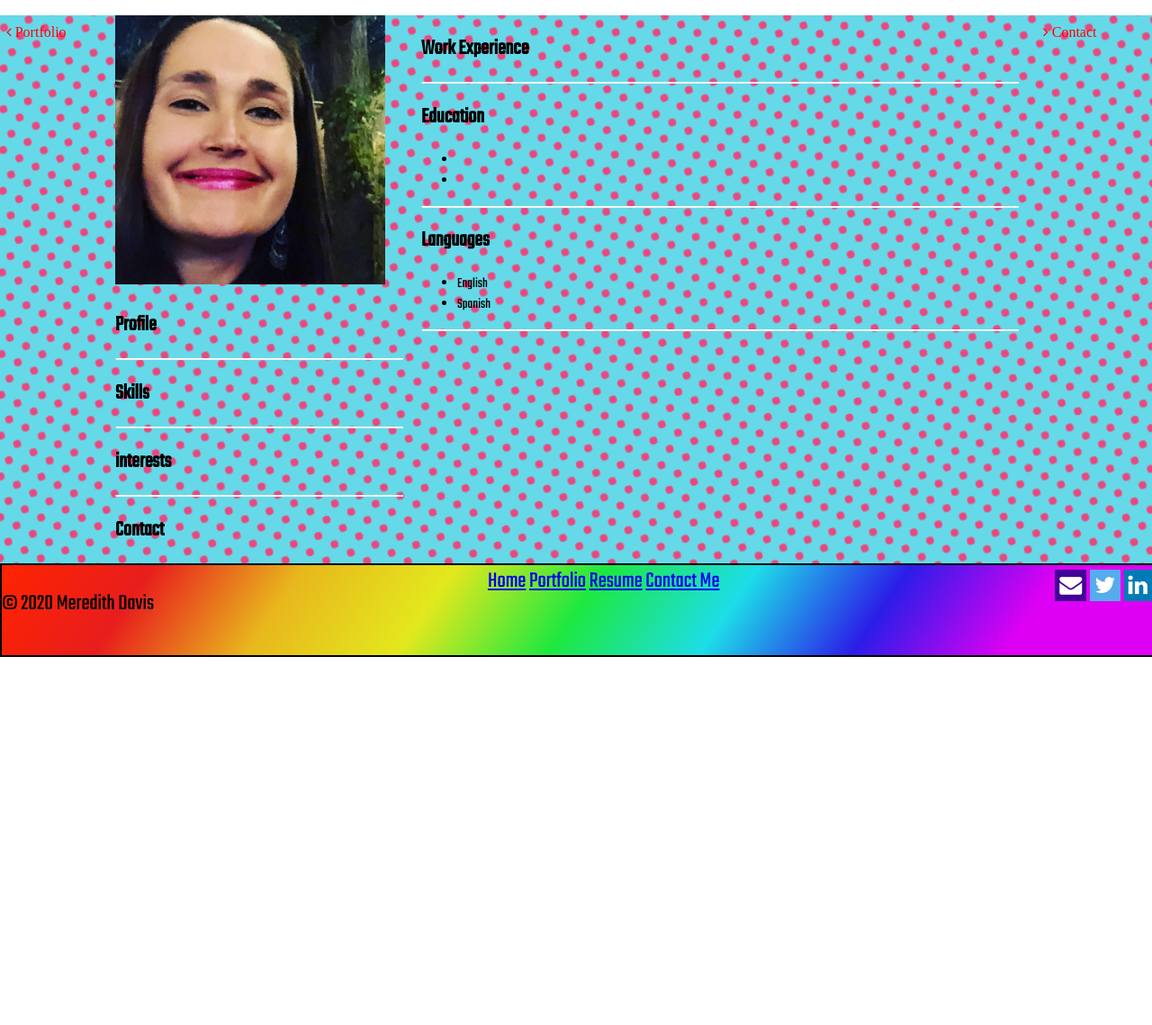
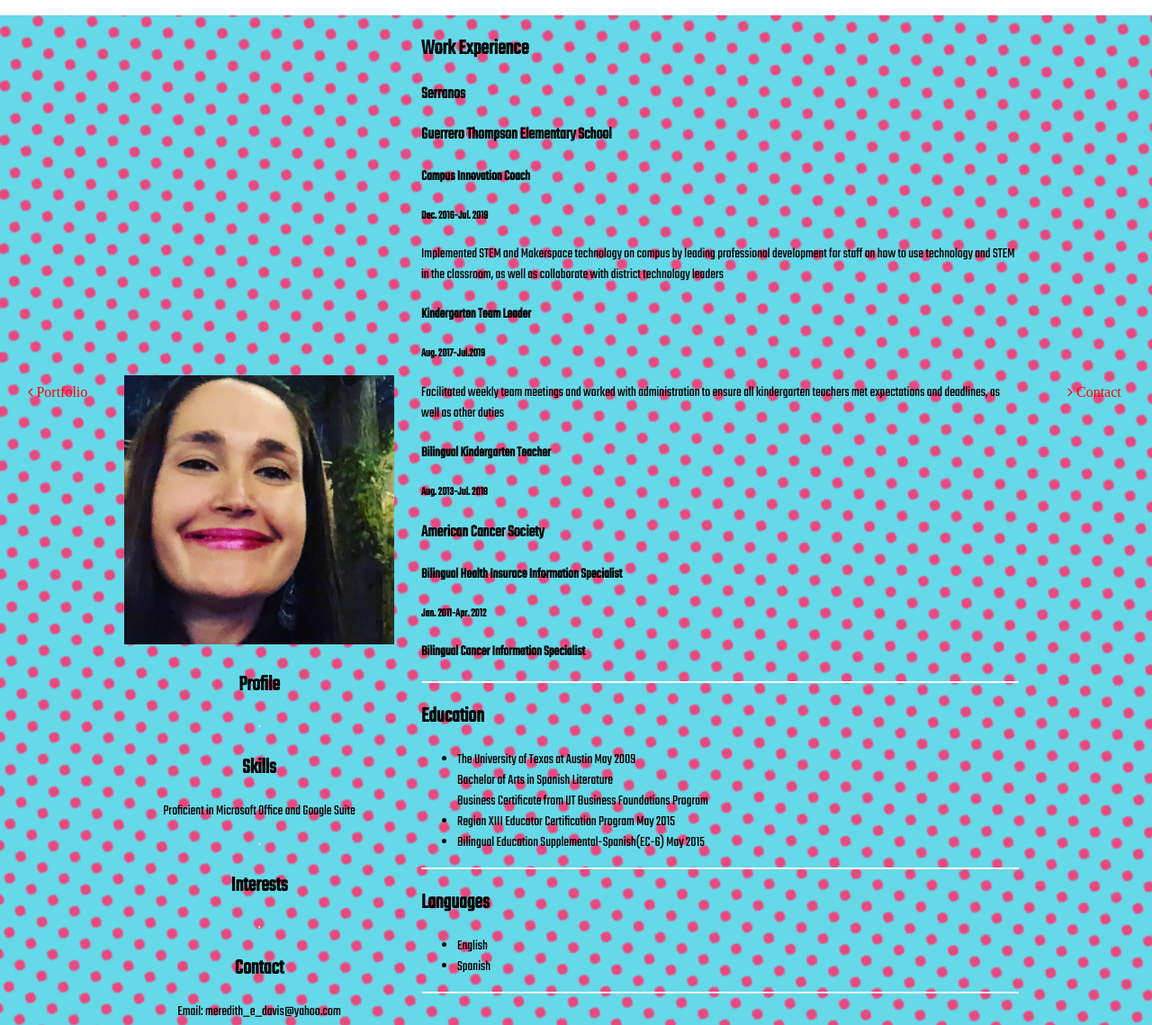
Before and after one commit to MeredithDavis23/Final-Portfolio, a plain HTML site: page resume.html in a window 1280 px wide. Shown: the part 280-1419 px from the top of the page at 90% size. Before the commit the page ends 1010 px from the top, so only its background shows below. Drawn offline with Linux system fonts and the light colour scheme.

Commit message:
resume update

```diff
--- a/resume.html
+++ b/resume.html
@@ -59,13 +59,13 @@
                     <hr>
                     <section id="skills">
                         <h2>Skills</h2>
-                        <p>
+                        <p> Proficient in Microsoft Office and Google Suite
 
                         </p>
                     </section>
                     <hr>
                     <section id="interests">
-                        <h2>interests</h2>
+                        <h2>Interests</h2>
                         <p>
 
                         </p>
@@ -73,7 +73,7 @@
                     <hr>
                     <section id="resume-contact">
                         <h2>Contact</h2>
-                        <p>
+                        <p> Email: meredith_e_davis@yahoo.com
 
                         </p>
                     </section>
@@ -81,21 +81,35 @@
                 <section id="resume-main">
                     <section id="work">
                         <h2>Work Experience</h2>
-                        <h3></h3>
+                        <h3>Serranos</h3>
                             <p></p>
-                        <h3></h3>
-                            <p></p>
-                        <h3></h3>
-                            <p></p>
+                        <h3>Guerrero Thompson Elementary School</h3>
+                            <h4>Campus Innovation Coach </h4>
+                                <h5>Dec. 2016-Jul. 2019</h5>
+                                <p>Implemented STEM and Makerspace technology on campus by leading professional development for staff on how to use technology and STEM in the classroom, as well as collaborate with district technology leaders</p>
+                            <h4>Kindergarten Team Leader</h4>
+                                <h5>Aug. 2017-Jul.2019</h5>
+                                <p>Facilitated weekly team meetings and worked with administration to ensure all kindergarten teachers met expectations and deadlines, as well as other duties</p>
+                            <h4>Bilingual Kindergarten Teacher</h4>
+                                <h5>Aug. 2013-Jul. 2019</h5>
+                                <p></p>
+                        <h3>American Cancer Society</h3>
+                            <h4>Bilingual Health Insurace Information Specialist</h4>
+                                <h5>Jan. 2011-Apr. 2012</h5>
+                                <p></p>
+                            <h4>Bilingual Cancer Information Specialist</h4>
                     </section>
                     <hr>
                     <section id="education">
                         <h2>Education</h2>
                             <ul>
-                                <li>
-
+                                <li> The University of Texas at Austin May 2009 <br>
+                                        Bachelor of Arts in Spanish Literature <br>
+                                        Business Certificate from UT Business Foundations Program
                                 </li>
-                                <li>
+                                <li> Region XIII Educator Certification Program     May 2015
+                                </li>
+                                <li> Bilingual Education Supplemental-Spanish(EC-6) May 2015
 
                                 </li>
                             </ul>
--- a/style.css
+++ b/style.css
@@ -15,14 +15,21 @@ header {
     border: black 2px solid;
     color: black;
     font-size: 25px;
-    background: linear-gradient(124deg, #ff2400, #e81d1d, #e8b71d, #e3e81d, #1de840, #1ddde8, #2b1de8, #dd00f3, #dd00f3);
+    background-color: #7fcec5;
+    background-image: linear-gradient(315deg, #7fcec5 0%, #14557b 74%);
+    /* background-color: teal;
+    background-image: linear-gradient(turquoise,teal); */
+    /* background-image: url("./galaxy.jpg"); */
+    background-repeat: no-repeat;
+    background-size: cover;
+    /* background: linear-gradient(124deg, #ff2400, #e81d1d, #e8b71d, #e3e81d, #1de840, #1ddde8, #2b1de8, #dd00f3, #dd00f3);
   /* background-size: 1800% 1800%; */
 
-  -webkit-animation: rainbow 18s ease infinite;
+  /* -webkit-animation: rainbow 18s ease infinite;
   -z-animation: rainbow 18s ease infinite;
   -o-animation: rainbow 18s ease infinite;
-    animation: rainbow 18s ease infinite;}
-}
+    animation: rainbow 18s ease infinite;} */
+} */
 .nav-head {
     text-decoration: none;
 }
@@ -85,10 +92,12 @@ header {
 }
 .home {
     display: grid;
-    grid-template-columns: 10% 70% 10%;
+    grid-template-columns: 12.5% 75% 12.5%;
     width: 100%;
     height:800px;
-    background-image: url("./greenbelt.jpg");
+    background-image: url("./galaxy.jpg");
+    /* background-color: palevioletred; */
+    border: 2px solid black;
     background-size: cover;
     background-attachment: fixed;
     background-position: center;
@@ -125,12 +134,28 @@ header {
 .home-text {
   text-align: center;
   margin-top: 200px;
+  /* background-image: url("./rainbow4.jpg"); */
+  background-repeat: no-repeat;
+  background-size: cover;
   /* position: absolute; */
   /* top: 50%; */
   /* left: 50%;
   transform: translate(-50%, -50%); */
   color: white;
 }
+
+aside {
+    display: grid;
+    flex-direction: column;
+    text-align: center;
+    padding-top: 400px;
+    text-decoration: black;
+    color: black;
+}
+.page-control {
+    color: black;
+}
+
 
 #resume-header {
     width: auto;
@@ -185,14 +210,15 @@ footer {
     font-size: 25px;
     justify-content: space-between;
     position: relative;
-    background: linear-gradient(124deg, #ff2400, #e81d1d, #e8b71d, #e3e81d, #1de840, #1ddde8, #2b1de8, #dd00f3, #dd00f3);
-  /* background-size: 1800% 1800%; */
+    background-color: #7fcec5;
+    background-image: linear-gradient(315deg, #7fcec5 0%, #14557b 74%);
+    /* background: linear-gradient(124deg, #ff2400, #e81d1d, #e8b71d, #e3e81d, #1de840, #1ddde8, #2b1de8, #dd00f3, #dd00f3);
 
   -webkit-animation: rainbow 18s ease infinite;
   -z-animation: rainbow 18s ease infinite;
   -o-animation: rainbow 18s ease infinite;
-    animation: rainbow 18s ease infinite;}
-
+    animation: rainbow 18s ease infinite;} */
+}
 .social-foot {
    display: flex;
    flex-direction: row;
@@ -222,6 +248,9 @@ footer {
     flex-direction: column;
     justify-content: center;
     text-align: center;
+    background-color:rgb(184, 29, 81);
+    color: white;
+    font-size: 24px;
 }
 #contact-background {
     height: 600px;
```
Also changed, not shown: contact.html (+2 -2 lines), galaxy.jpg (added), rainbow.jpg (added), rainbow2.jpg (added), rainbow3.jpg (added), rainbow4.jpg (added), 1 other file.
